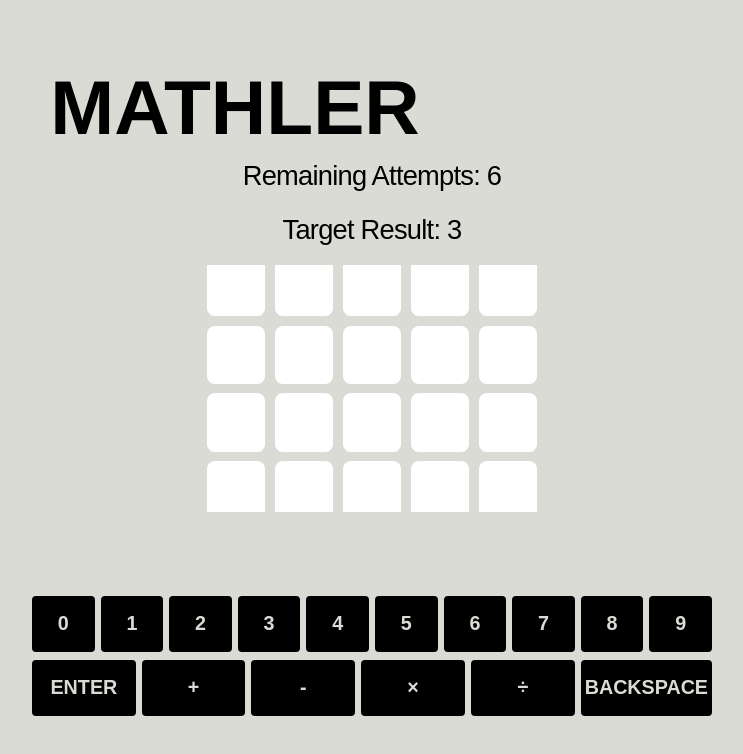
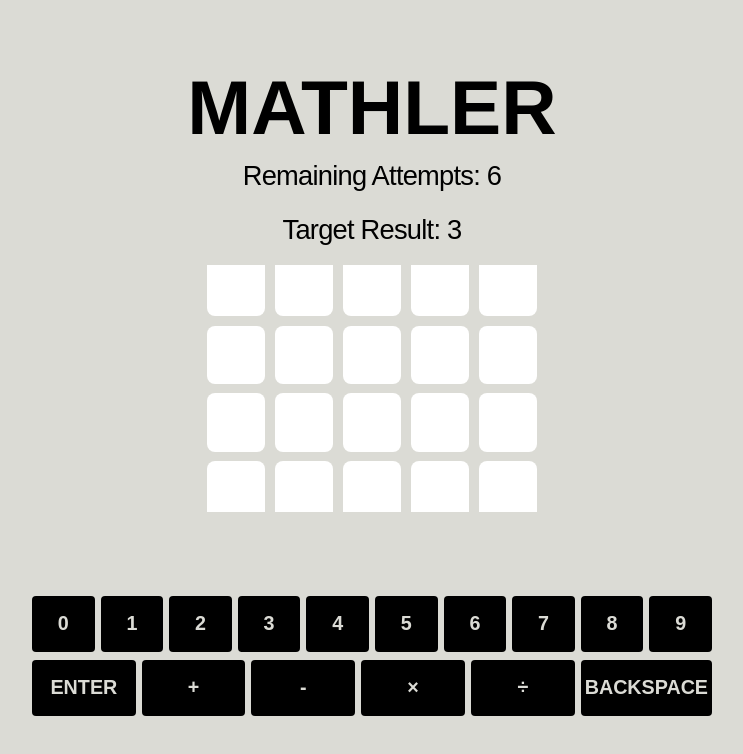
Before and after one commit to kylewludwig/mathler-game, a React (Vite) app: page / in a window 1280 px wide. Shown: the top 754 px of the page, without its empty margins (268-1011 px from the left). Built offline with nearby package versions, Linux system fonts and the light colour scheme.

Commit message:
Improve centered heading affecting some browsers

```diff
--- a/src/pages/app/app.css
+++ b/src/pages/app/app.css
@@ -25,4 +25,6 @@ section {
 
 .text-align-center {
 	text-align: center;
+	width: 100%;
+	margin: auto;
 }
```
